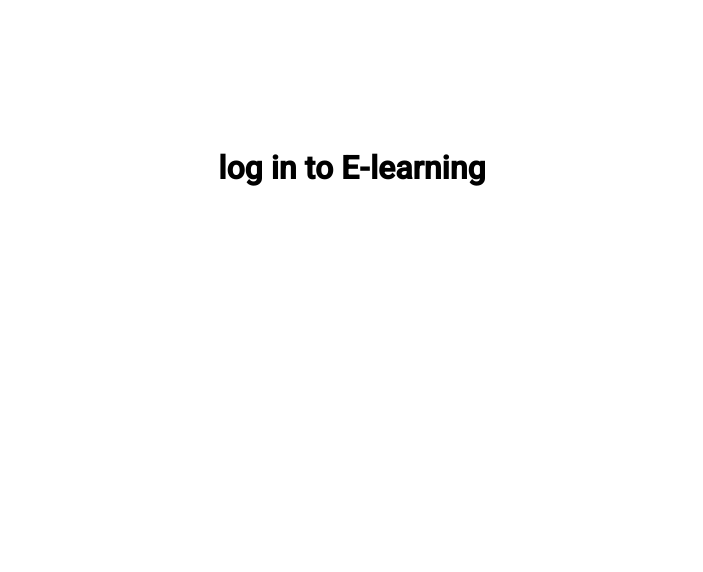
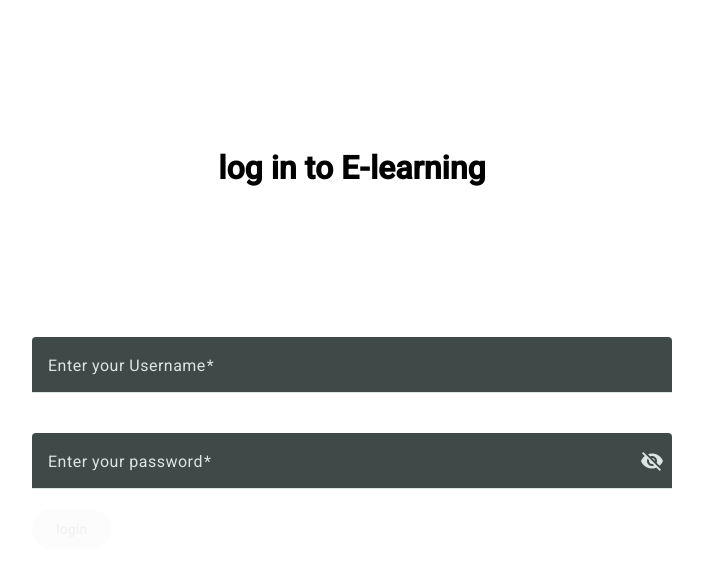
Before and after one commit to Nevy11/E-learning-front-end, an Angular app: page /login in a window 1280 px wide. Shown: the top 572 px of the page, without its empty margins (288-991 px from the left). Built offline with nearby package versions, Linux system fonts and the light colour scheme.

Commit message:
add username field, password field and login button

```diff
--- a/src/app/login/login-form/login-form.component.html
+++ b/src/app/login/login-form/login-form.component.html
@@ -1 +1,47 @@
-<p>login-form works!</p>
+<form [formGroup]="login_form">
+  <div>
+    <mat-form-field>
+      <mat-label>Enter your Username</mat-label>
+      <input
+        matInput
+        required
+        formControlName="username_field"
+        (blur)="updateUsernameErr()"
+      />
+    </mat-form-field>
+    @if (login_form.controls.username_field.invalid) {
+    <mat-error>
+      {{ username_err() }}
+    </mat-error>
+    }
+  </div>
+  <div class="password-field">
+    <mat-form-field>
+      <mat-label>Enter your password</mat-label>
+      <input
+        matInput
+        [type]="hide() ? 'password' : 'text'"
+        formControlName="password_field"
+        (blur)="updatePasswordErr()"
+      />
+
+      <button
+        mat-icon-button
+        matSuffix
+        (click)="clickEvent($event)"
+        [attr.aria-label]="'Hide password'"
+        [attr.aria-pressed]="hide()"
+      >
+        <mat-icon>{{ hide() ? "visibility_off" : "visibility" }}</mat-icon>
+      </button>
+      @if (login_form.controls.password_field.invalid) {
+      <mat-error>
+        {{ password_err() }}
+      </mat-error>
+      }
+    </mat-form-field>
+  </div>
+  <div class="btn">
+    <button mat-flat-button [disabled]="login_form.invalid">login</button>
+  </div>
+</form>
--- a/src/app/login/login-form/login-form.component.scss
+++ b/src/app/login/login-form/login-form.component.scss
@@ -0,0 +1,28 @@
+// tablet
+@media (min-width: 600px) and (max-width: 1024px) {
+  mat-form-field {
+    width: 25rem;
+    // margin-top: 2.5rem;
+  }
+  .password-field {
+    margin-top: 2.5rem;
+  }
+  .btn {
+    display: flex;
+    justify-content: end;
+    margin-top: 3rem;
+  }
+}
+
+@media (max-width: 599px) {
+  mat-form-field {
+    width: 20rem;
+  }
+}
+
+// large screen
+@media (min-width: 1024px) {
+  mat-form-field {
+    width: 40rem;
+  }
+}
--- a/src/app/login/login-form/login-form.component.ts
+++ b/src/app/login/login-form/login-form.component.ts
@@ -1,11 +1,65 @@
-import { Component } from '@angular/core';
+import { Component, signal } from '@angular/core';
+import {
+  FormGroup,
+  FormsModule,
+  ReactiveFormsModule,
+  UntypedFormControl,
+  Validators,
+} from '@angular/forms';
+import { MatButtonModule } from '@angular/material/button';
+import { MatFormFieldModule } from '@angular/material/form-field';
+import { MatIconModule } from '@angular/material/icon';
+import { MatInputModule } from '@angular/material/input';
 
 @Component({
   selector: 'nevy11-login-form',
-  imports: [],
+  imports: [
+    ReactiveFormsModule,
+    FormsModule,
+    MatInputModule,
+    MatFormFieldModule,
+    MatButtonModule,
+    MatIconModule,
+  ],
   templateUrl: './login-form.component.html',
-  styleUrl: './login-form.component.scss'
+  styleUrl: './login-form.component.scss',
 })
 export class LoginFormComponent {
+  // button
+  hide = signal(true);
+  clickEvent(event: MouseEvent) {
+    this.hide.set(!this.hide());
+    event.stopPropagation();
+  }
 
+  // Form group
+  login_form = new FormGroup({
+    username_field: new UntypedFormControl('', [Validators.required]),
+    password_field: new UntypedFormControl('', [
+      Validators.required,
+      Validators.minLength(6),
+    ]),
+  });
+
+  // handling username error
+  username_err = signal('');
+  updateUsernameErr() {
+    if (this.login_form.controls.username_field.hasError('required')) {
+      this.username_err.set('Username cannot be blank');
+    } else {
+      this.username_err.set('');
+    }
+  }
+
+  // handling password error
+  password_err = signal('');
+  updatePasswordErr() {
+    if (this.login_form.controls.password_field.hasError('required')) {
+      this.password_err.set('Password field cannot be blank');
+    } else if (this.login_form.controls.password_field.hasError('minlength')) {
+      this.password_err.set('password must be longer than 6 characters');
+    } else {
+      this.password_err.set('');
+    }
+  }
 }
--- a/src/app/login/login.component.html
+++ b/src/app/login/login.component.html
@@ -1 +1,4 @@
 <div class="login-header"><h1>log in to E-learning</h1></div>
+<div class="login-form">
+  <nevy11-login-form></nevy11-login-form>
+</div>
--- a/src/app/login/login.component.scss
+++ b/src/app/login/login.component.scss
@@ -4,6 +4,11 @@
     display: flex;
     justify-content: center;
     margin-top: 3rem;
+  }
+  .login-form {
+    display: flex;
+    justify-content: center;
+    margin-top: 5rem;
   }
 }
 
@@ -14,6 +19,11 @@
     justify-content: center;
     margin-top: 5rem;
   }
+  .login-form {
+    display: flex;
+    justify-content: center;
+    margin-top: 3rem;
+  }
 }
 
 // large screen
@@ -23,4 +33,9 @@
     justify-content: center;
     margin-top: 8rem;
   }
+  .login-form {
+    display: flex;
+    justify-content: center;
+    margin-top: 8rem;
+  }
 }
```
Also changed, not shown: src/app/login/login.component.ts (+4 -5 lines).
